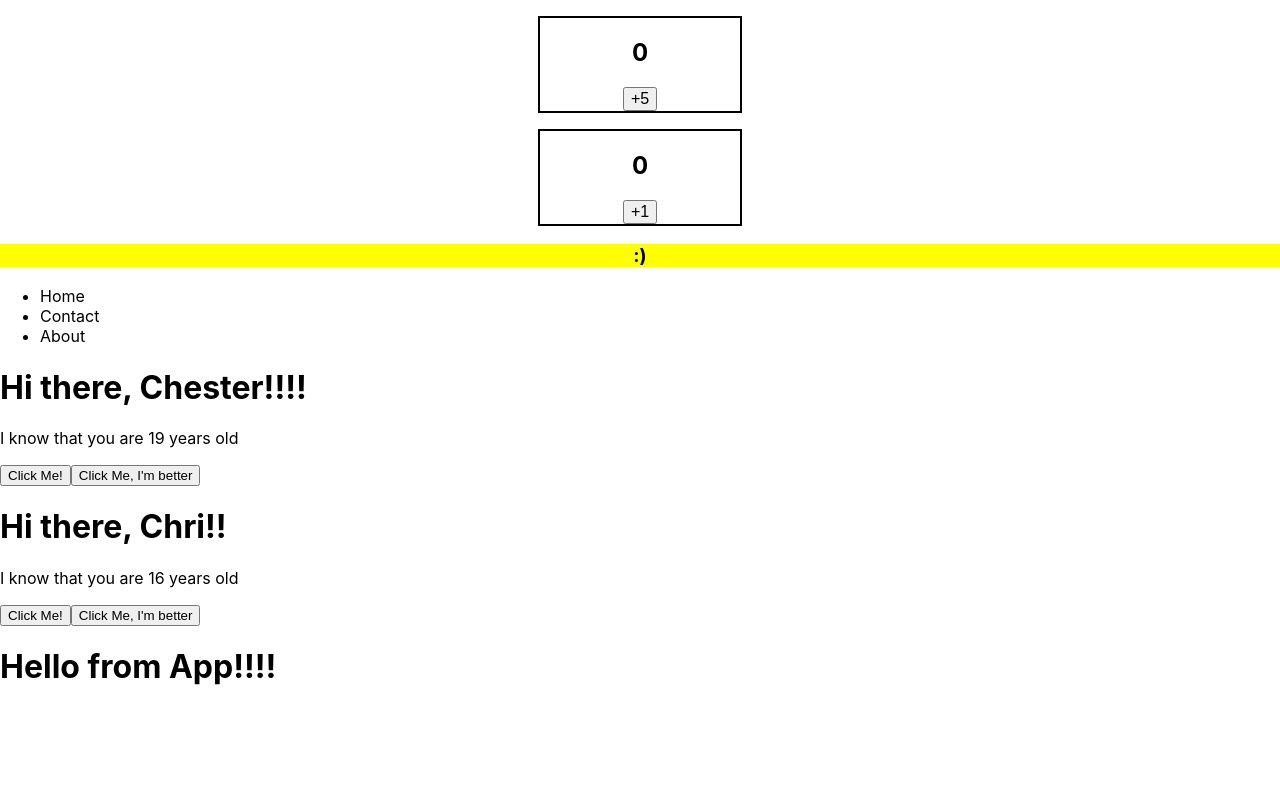
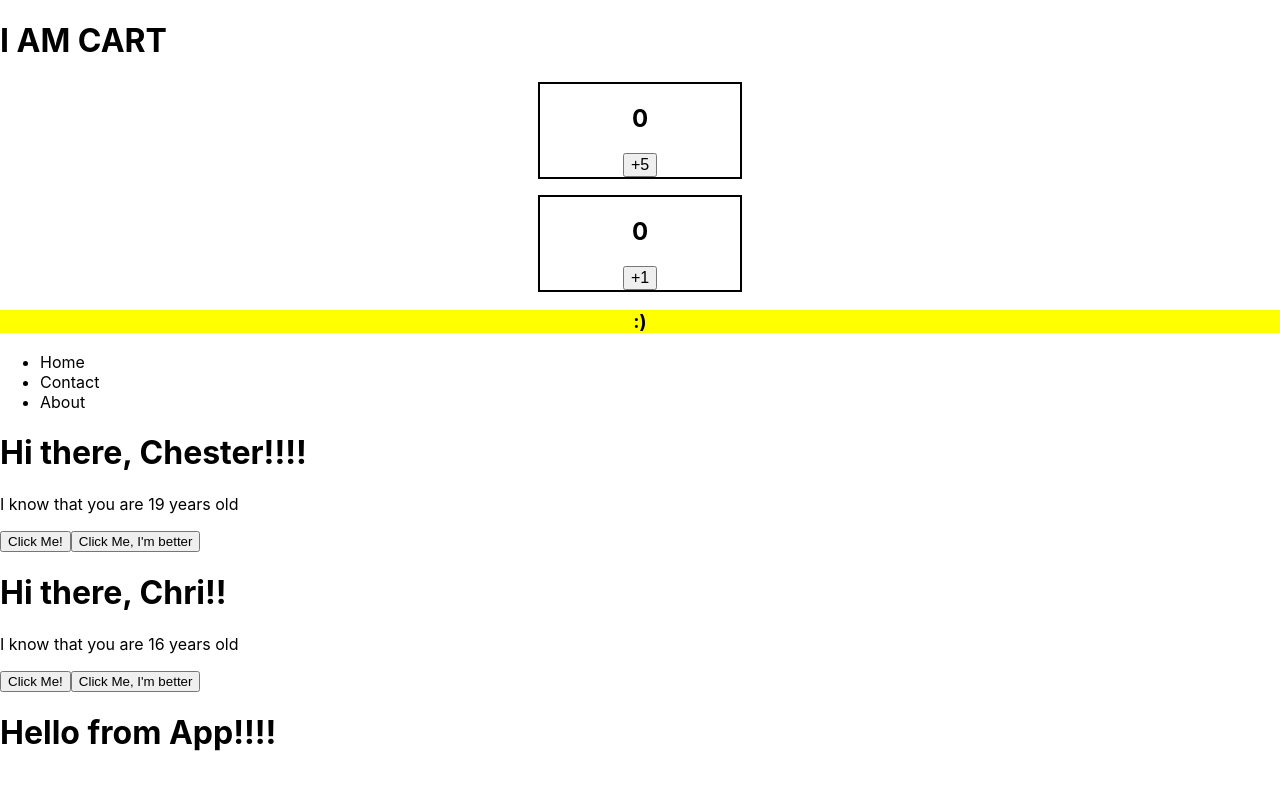
Before and after one commit to ChesterCabahug/colt-react, a React (Create React App) app: page / in a window 1280 px wide. Shown: the top 790 px of the page. Built offline with nearby package versions, Linux system fonts and the light colour scheme.

Commit message:
intro to Downward data flow / state as props

```diff
--- a/src/App.js
+++ b/src/App.js
@@ -3,12 +3,14 @@ import Navbar from './Navbar';
 import Greeter from './Greeter';
 import Counter from "./Counter";
 import MoodToggler from "./MoodToggler";
+import Cart from "./Cart"
 import './App.css';
 
 
 function App() {
   return (
     <div>
+      <Cart/>
       <Counter step={5}/>
       <Counter/>
       <MoodToggler/>
--- /dev/null
+++ b/src/Cart.js
@@ -0,0 +1,12 @@
+import React from "react"
+
+
+const Cart = () => {
+    return (
+        <div>
+            <h1>I AM CART</h1>
+        </div>
+    )
+}
+
+export default Cart
```
